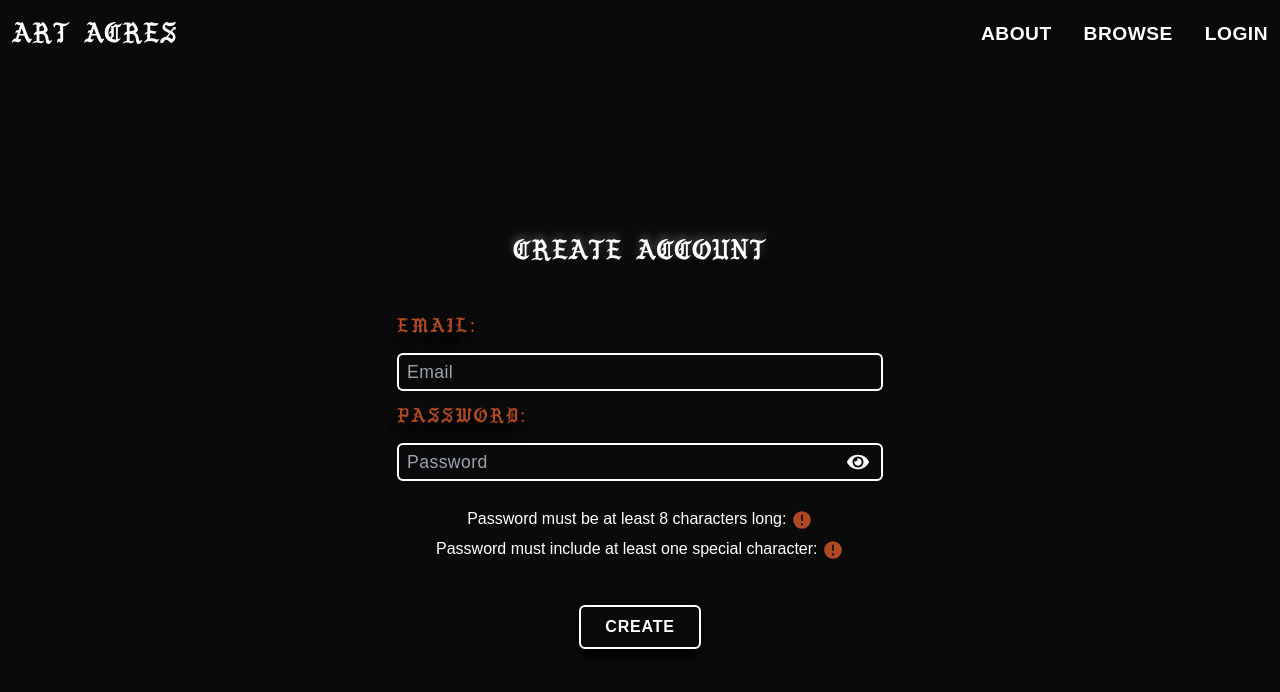
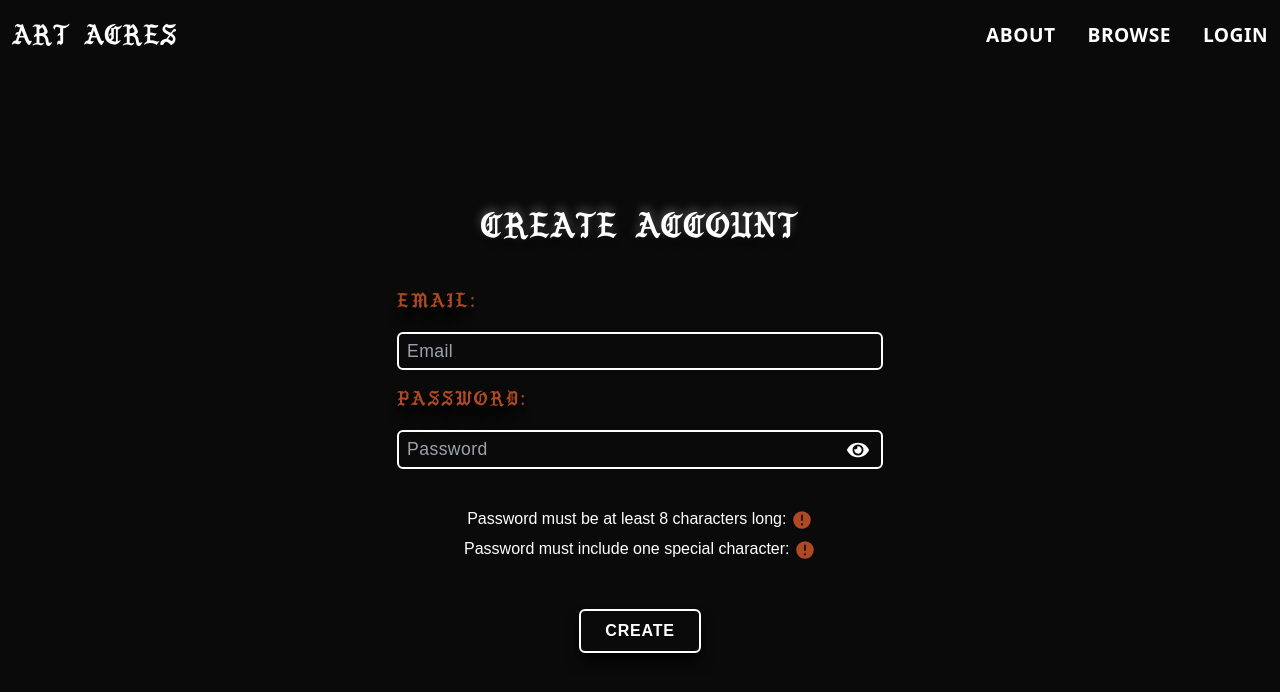
Before and after one commit to Airobinson0025/TheArtAcres, a Next.js app: page /signup in a window 1280 px wide. Shown: the top 692 px of the page. Built offline with nearby package versions, Linux system fonts and the light colour scheme; a web font is replaced by a local one.

Commit message:
feat: small adjustments

```diff
--- a/app/components/Navbar.js
+++ b/app/components/Navbar.js
@@ -4,7 +4,7 @@ import { GiHamburgerMenu } from 'react-icons/gi'
 
 const Navbar = () => {
   return (
-    <header className='flex items-center justify-between font-rethink fixed w-full p-3 text-white'>
+    <header className='flex items-center justify-between fixed w-full p-3 text-white'>
         <h1 className='text-[1.75rem] tracking-wide uppercase font-bold'>
             <Link href="/" className='font-nemek tracking-normal'>Art Acres</Link>
         </h1>
--- a/app/signup/page.js
+++ b/app/signup/page.js
@@ -48,12 +48,12 @@ const SignUp = () => {
     return (
         <div className='bg-neutral-950 h-screen flex flex-col items-center justify-center'>
             <div>
-                <h1 className='font-nemek text-[2rem] md:text-[1.75rem] text-white mb-10 md:mt-20 signup-header'>
+                <h1 className='font-nemek text-[2.2rem] text-white mb-8 signup-header md:mt-14'>
                     Create Account
                 </h1>
             </div>
             <section className='w-full sm:max-w-[550px] px-8'>
-                <form onSubmit={handleSubmit} className='flex flex-col space-y-3 font-rethink text-white'>
+                <form onSubmit={handleSubmit} className='flex flex-col space-y-4 font-rethink text-white'>
                     <label className='text-[#AF4923] text-xl md:text-xl font-nemek tracking-widest signup-label'>Email:</label>
                     <input
                         className='bg-neutral-950 outline-none border-2 border-white py-1 pl-2 text-md md:text-[1.1rem] tracking-wide rounded-md'
@@ -79,9 +79,9 @@ const SignUp = () => {
                         </i>
                     </div>
 
-                    <div className='text-sm md:text-[1rem] text-left md:text-center space-y-2 pt-4'>
+                    <div className='text-sm md:text-[1rem] text-center space-y-2 pt-6'>
                         <p>Password must be at least 8 characters long: {passwordValidation.minLength ? <HiCheckCircle size={22} className='inline ' color='#228B22'/> : <HiMiniExclamationCircle size={22} className='inline' color='#AF4923'/>}</p>
-                        <p>Password must include at least one special character: {passwordValidation.specialChar ? <HiCheckCircle size={22} className='inline' color='#228B22'/> : <HiMiniExclamationCircle size={22} className='inline' color='#AF4923'/>}</p>
+                        <p>Password must include one special character: {passwordValidation.specialChar ? <HiCheckCircle size={22} className='inline' color='#228B22'/> : <HiMiniExclamationCircle size={22} className='inline' color='#AF4923'/>}</p>
                     </div>
 
                     <div className='text-center pt-8'>
```
